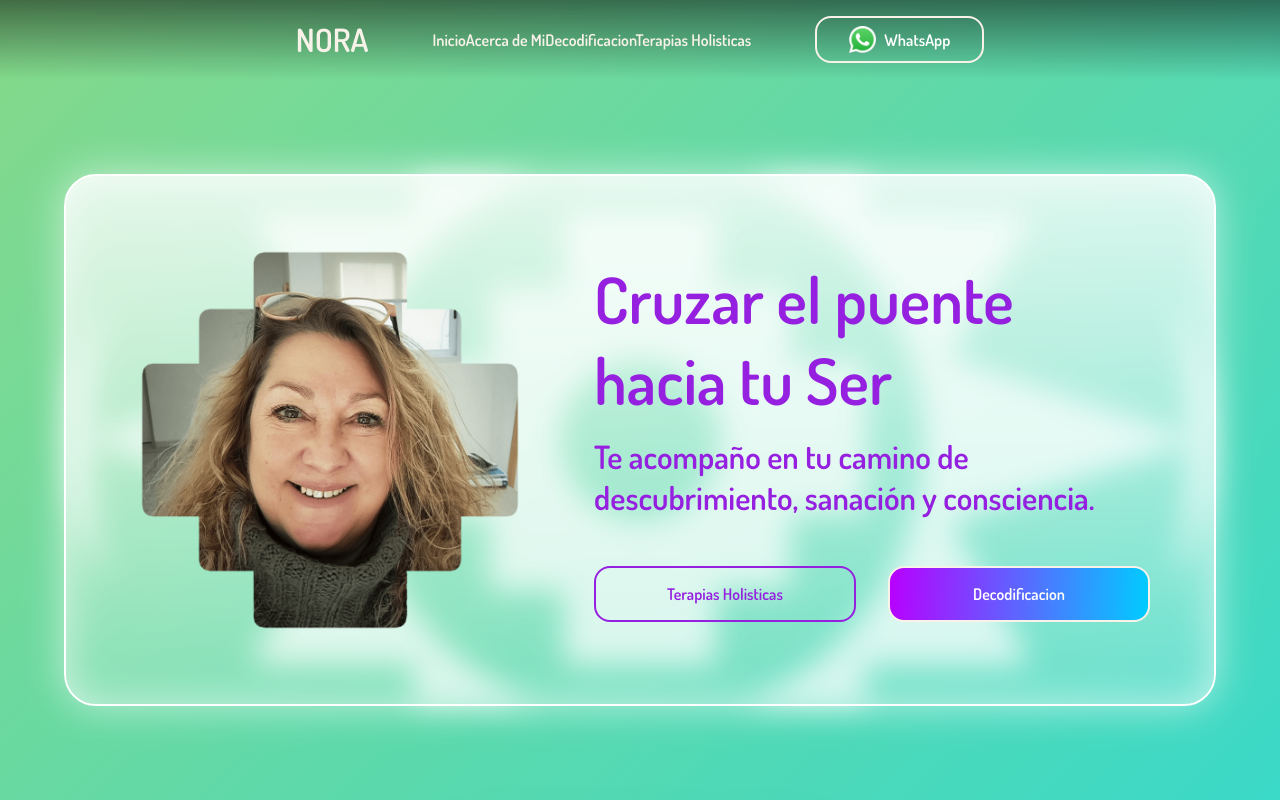
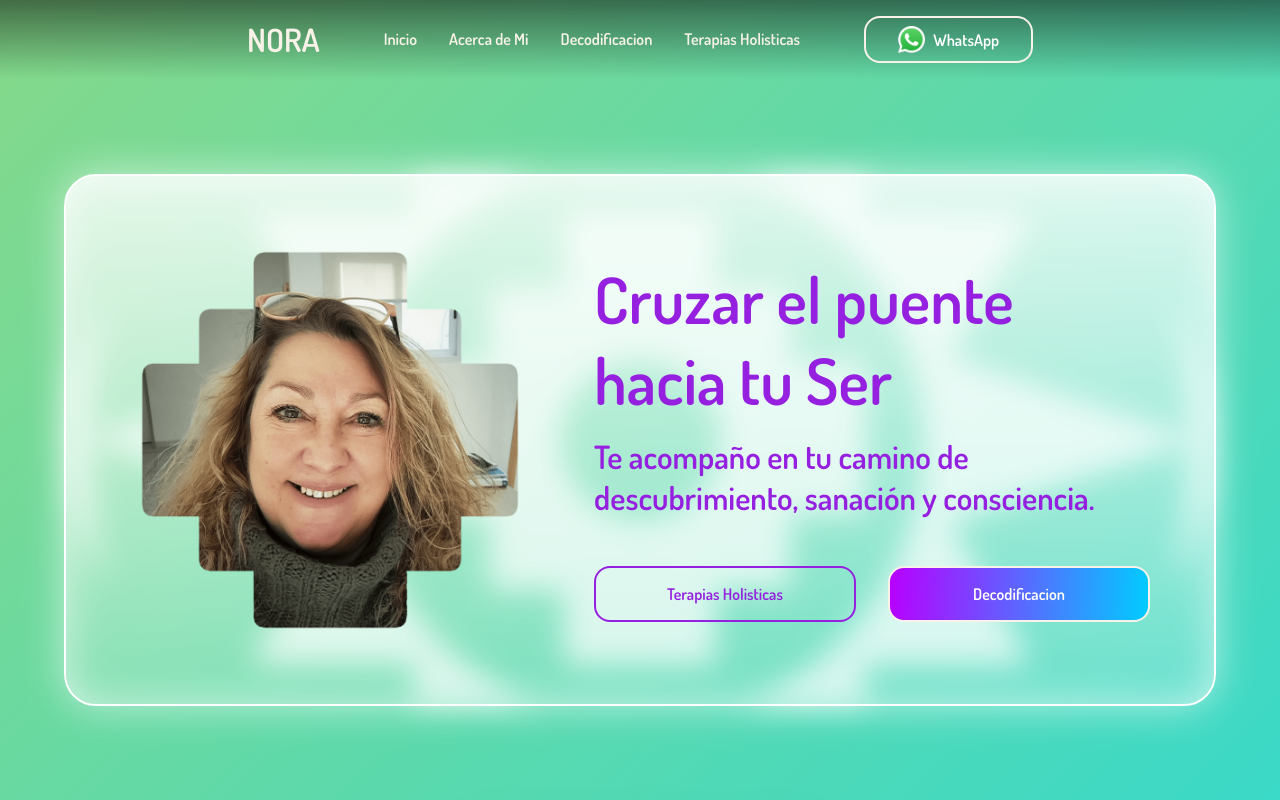
Before and after one commit to LeandroOnline/nora, a Next.js app: page / in a window 1280 px wide. Shown: the top 800 px of the page. Built offline with nearby package versions, Linux system fonts and the light colour scheme.

Commit message:
fix: menu desktop space between

```diff
--- a/app/Components/Navbar.module.css
+++ b/app/Components/Navbar.module.css
@@ -18,7 +18,7 @@
   z-index: 100;
 }
 
-.menu {
+.menu, .menuOff {
   display: flex;
   gap: 32px;
 }
```
